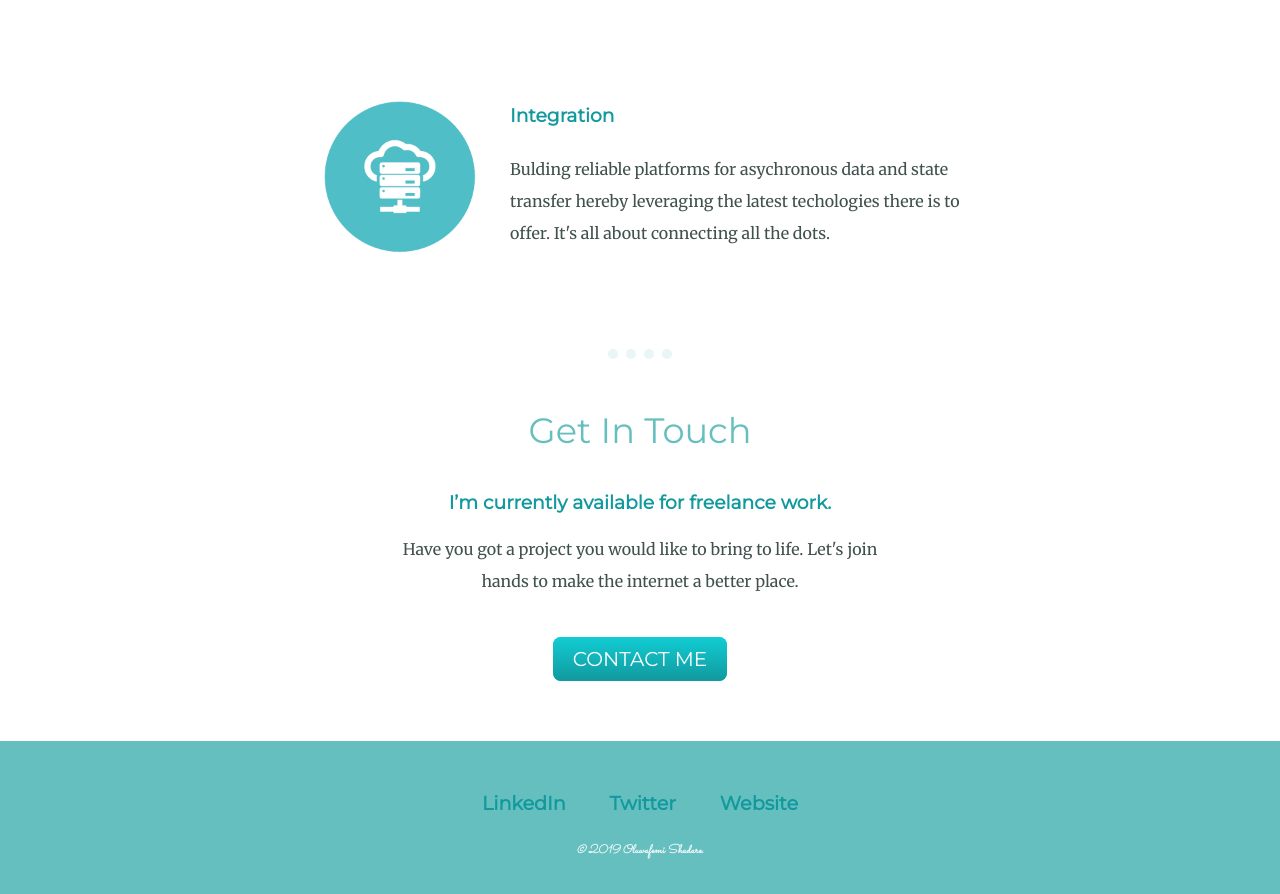
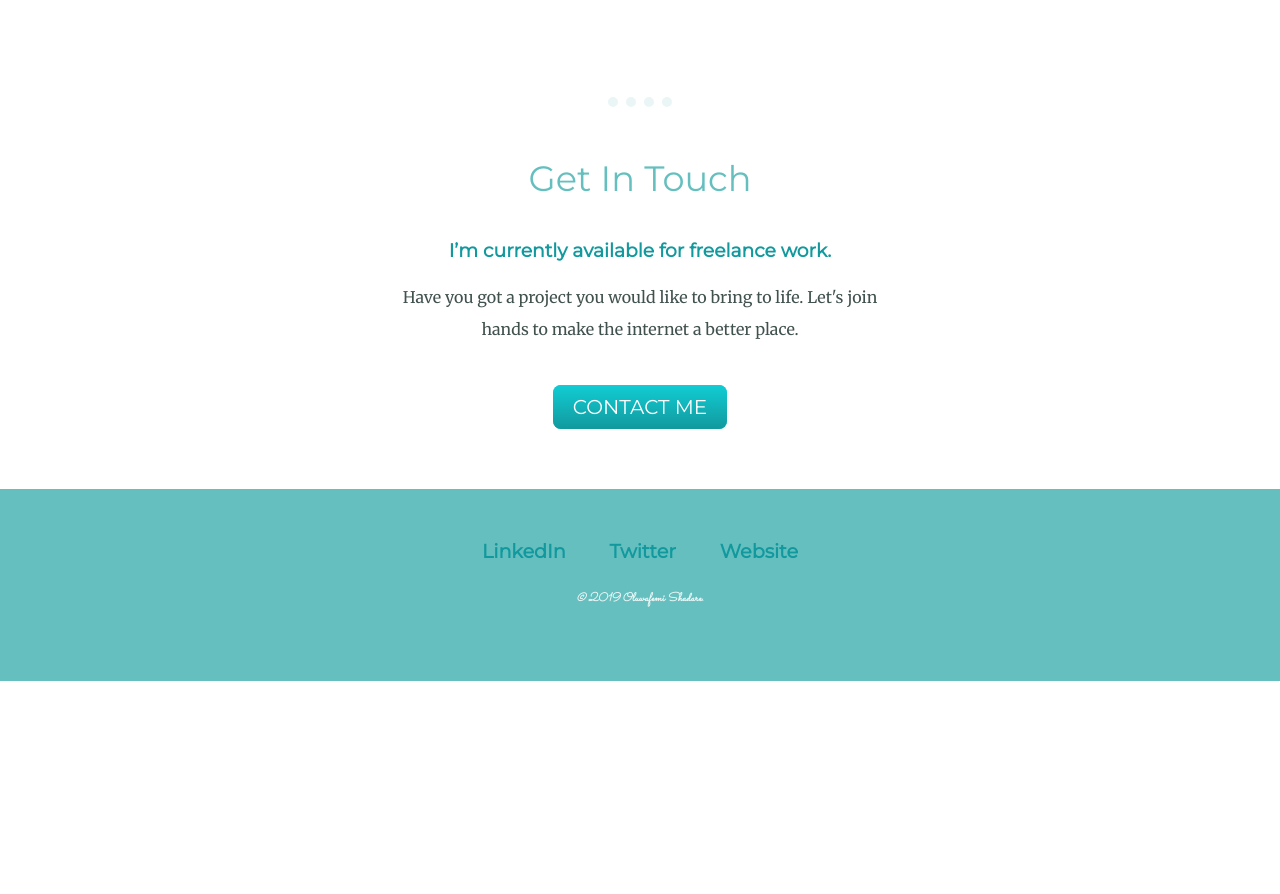
Before and after one commit to Femimiles/cv, a plain HTML site: page index.html in a window 1280 px wide. Shown: the part 2000-2894 px from the top of the page. After the commit the page ends 2681 px from the top, so only its background shows below. Drawn offline with Linux system fonts and the light colour scheme.

Commit message:
Update index.html

```diff
--- a/index.html
+++ b/index.html
@@ -37,11 +37,6 @@
       <h3>Backend Development</h3>
       <p>I love building higly scalable backend platforms specific to various needs. I also like to leverage the power of cloud building decoupled applications for maximum performance.</p>
     </div>
-    <div class="skill-row">
-      <img class="int_skills_image" src="images/Integration.png" alt="Integration">
-      <h3>Integration</h3>
-      <p>Bulding reliable platforms for asychronous data and state transfer hereby leveraging the latest techologies there is to offer. It's all about connecting all the dots.</p>
-    </div>
   </div>
   <hr>
   <div class="contact-me">
```
